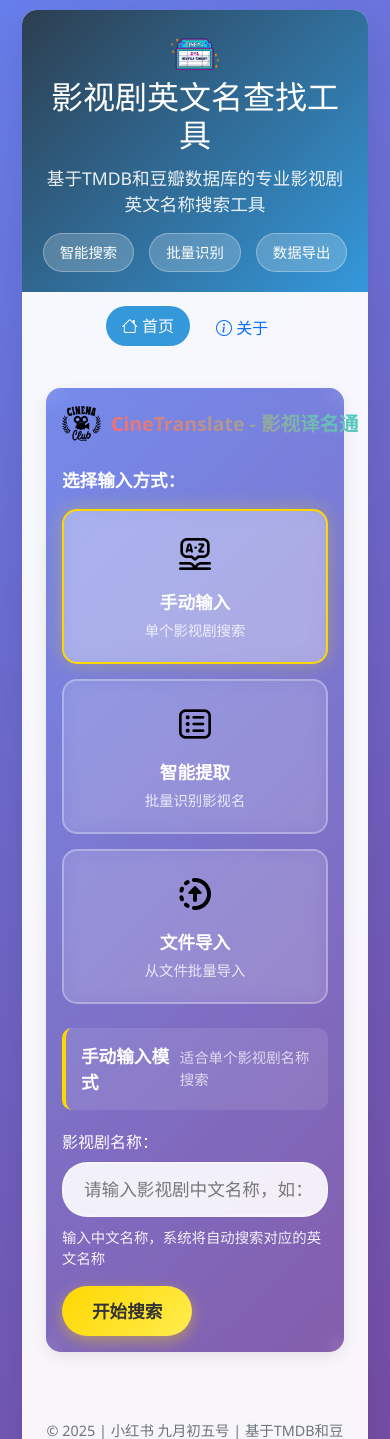
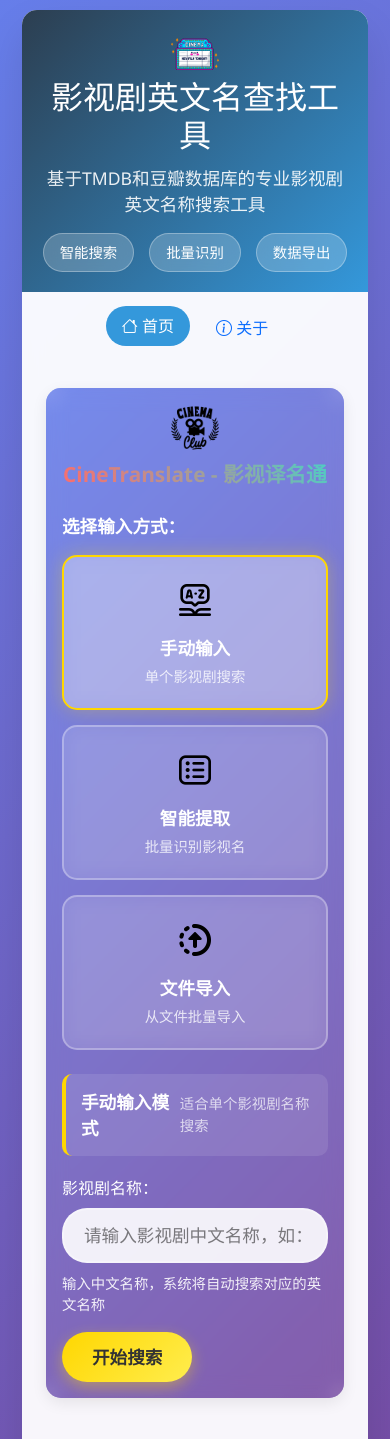
Before and after one commit to jiuyuechuwuhao/CineTranslate, a Flask app: page / in a window 390 px wide. Shown: the top 1439 px of the page. Run offline with Flask 3, Linux system fonts and the light colour scheme.

Commit message:
Revise movie card layout for improved adaptability
Updated layout for better responsiveness on mobile and desktop.

```diff
--- a/templates/index.html
+++ b/templates/index.html
@@ -7,10 +7,14 @@
        <!-- 搜索区域 -->
         <div class="card mb-4 movie-card">
             <div class="card-body">
-<!-- 修复版：使用 clamp() 智能调节大小，自动适配手机和电脑 -->
-<h4 class="card-title mb-4" style="display: flex; align-items: center;">
-    <img src="/static/cinema.png" alt="Icon" style="height: clamp(1.8rem, 10vw, 2.7rem); margin-right: 10px;">
-    <span class="movie-title-text" style="font-weight: bold; font-size: clamp(1.1rem, 5vw, 1.5rem); white-space: nowrap;">
+<!-- 完美适配版：手机端图标在上，电脑端图标在左 -->
+<h4 class="card-title mb-4 d-flex flex-column flex-sm-row align-items-center justify-content-center text-center">
+    <!-- 图标：设置固定大小，清晰锐利 -->
+    <img src="/static/cinema.png" alt="Icon" style="height: 3rem;">
+
+    <!-- 文字：手机端顶部加间距(mt-2)，电脑端左侧加间距(ms-sm-3) -->
+    <!-- 强制文字颜色为深灰色，避免和背景色冲突 -->
+    <span class="movie-title-text mt-2 mt-sm-0 ms-sm-3" style="font-weight: 800; font-size: 1.3rem; color: #2c3e50; line-height: 1.4;">
         CineTranslate - 影视译名通
     </span>
 </h4>
```
